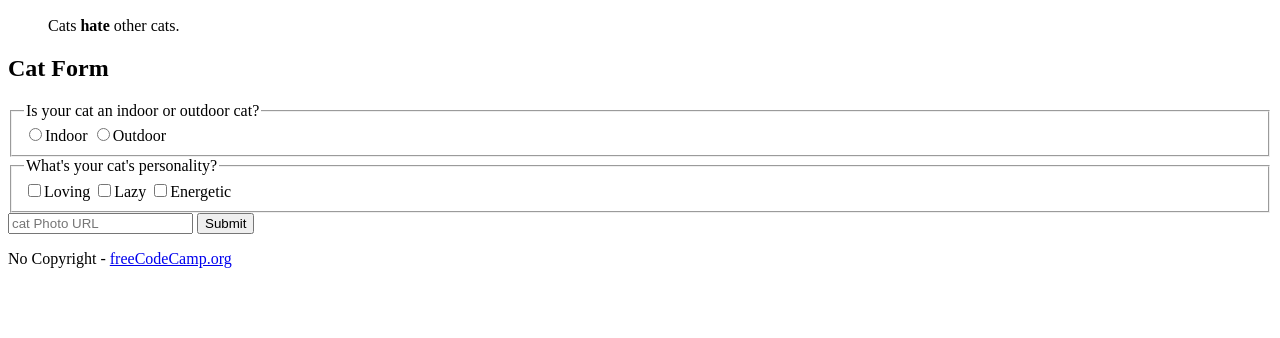
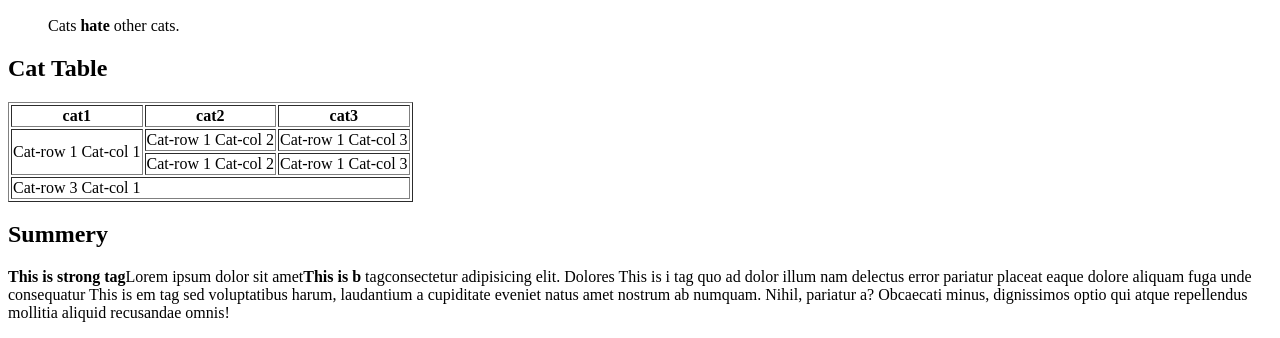
Before and after one commit to laljisingh/html-css2023, a plain HTML site: page cat.html in a window 1280 px wide. Shown: the part 1417-1755 px from the top of the page. Before the commit the page ends 1701 px from the top, so only its background shows below. Drawn offline with Linux system fonts and the light colour scheme.

Commit message:
cat assignment added

```diff
--- a/cat.html
+++ b/cat.html
@@ -29,20 +29,27 @@
         <img src="https://cdn.freecodecamp.org/curriculum/cat-photo-app/cats.jpg" alt="">
         <p>Cats <b>hate</b> other cats.</p>
     </ol>
-    <h2>Cat Form</h2>
-    <fieldset>
-        <legend>Is your cat an indoor or outdoor cat?</legend>
-        <input type="radio" name="home" id="">Indoor
-        <input type="radio" name="home" id="">Outdoor
-    </fieldset>
-    <fieldset>
-        <legend>What's your cat's personality?</legend>
-        <input type="checkbox" name="type" id="">Loving
-        <input type="checkbox" name="type1" id="">Lazy
-        <input type="checkbox" name="type2" id="">Energetic
-    </fieldset>
-    <input type="text" name="" placeholder="cat Photo URL" id="">
-    <input type="submit" value="Submit">
-    <p>No Copyright - <a href="#">freeCodeCamp.org</a></p>
+    <h2>Cat Table</h2>
+    <table border="1">
+        <tr>
+            <th>cat1</th>
+            <th>cat2</th>
+            <th>cat3</th>
+        </tr>
+        <tr>
+            <td  rowspan="2">Cat-row 1 Cat-col 1</td>
+            <td>Cat-row 1 Cat-col 2</td>
+            <td>Cat-row 1 Cat-col 3</td>
+        </tr>
+        <tr>
+            <td>Cat-row 1 Cat-col 2</td>
+            <td>Cat-row 1 Cat-col 3</td>
+        </tr>
+        <tr>
+            <td colspan="3">Cat-row 3 Cat-col 1</td>
+        </tr>
+    </table>
+    <h2>Summery</h2>
+    <p><strong>This is strong tag</strong>Lorem ipsum dolor sit amet<b>This is b</b> tagconsectetur adipisicing elit. Dolores This is i tag quo ad dolor illum nam delectus error pariatur placeat eaque dolore aliquam fuga unde consequatur This is em tag sed voluptatibus harum, laudantium a cupiditate eveniet natus amet nostrum ab numquam. Nihil, pariatur a? Obcaecati minus, dignissimos optio qui atque repellendus mollitia aliquid recusandae omnis!</p>
 </body>
 </html>
```
